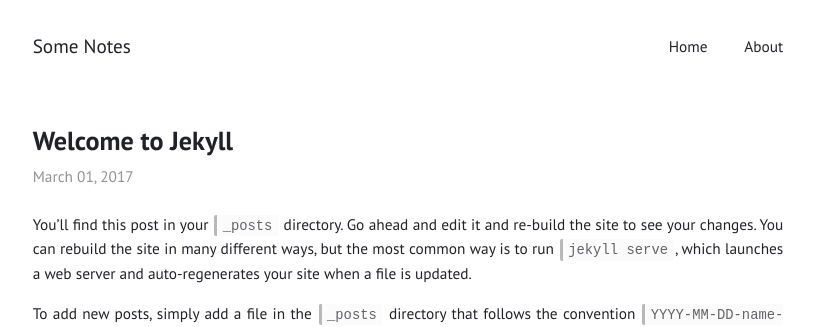
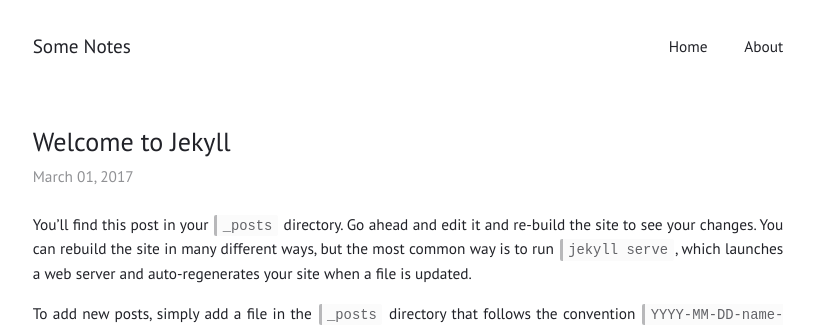
Before and after one commit to Maxyjy/Maxyjy.github.io, a Jekyll site: the page built from _posts/2017-03-01-welcome-to-jekyll.md, in a window 1280 px wide. Shown: the top 327 px of the page, without its empty margins (232-1046 px from the left). Built offline with Jekyll 4.4.1, drawn with Linux system fonts in a browser that asks for light colours.

Commit message:
change title font weight

```diff
--- a/_sass/basic.sass
+++ b/_sass/basic.sass
@@ -16,7 +16,10 @@
     background: $dark
     color: $light
 
-h1, h2, h3, h4, h5, h6
+h1
+  font-weight: 400
+
+h2, h3, h4, h5, h6
   font-weight: $heading-weight
 
 b, strong, th
```
